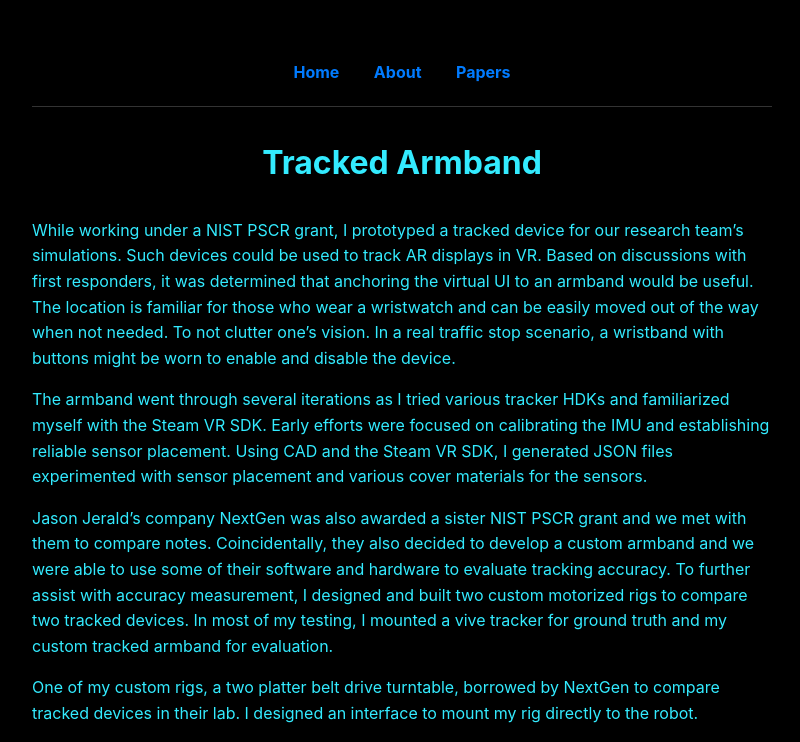
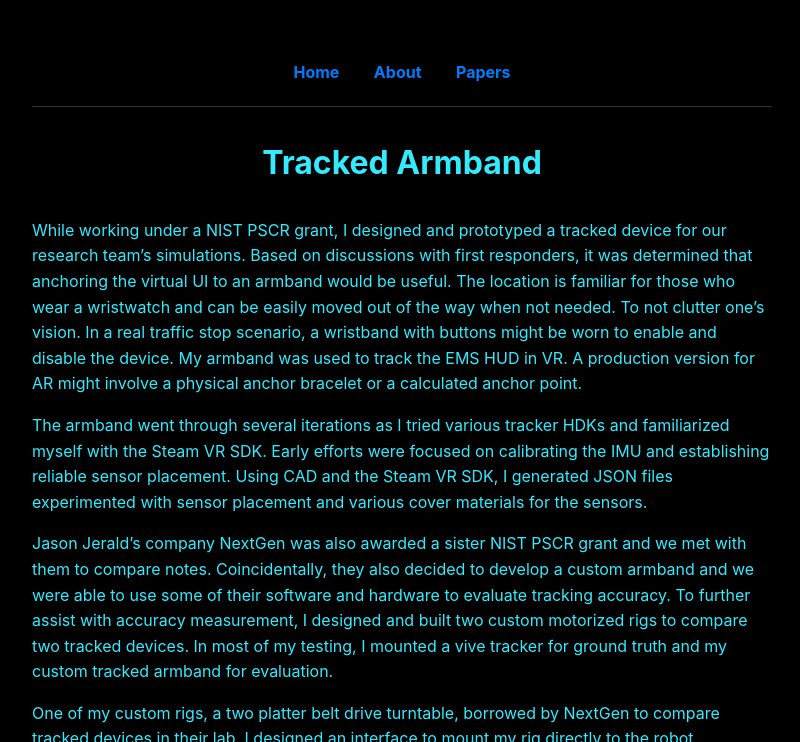
Before and after one commit to tenorvis/portfolio, a Jekyll site: the page built from _projects/armband.md, in a window 1280 px wide and 900 px high, cut to the strip 0-742 px from the top of the window. Shown: the whole strip, without its empty margins (238-1038 px from the left). Built offline with Jekyll 4.4.1, drawn with Linux system fonts in a browser that asks for light colours.

Commit message:
Added armband anchor point info to description

```diff
--- a/_projects/armband.md
+++ b/_projects/armband.md
@@ -43,7 +43,7 @@
 
 ---
 
-While working under a NIST PSCR grant, I prototyped a tracked device for our research team's simulations. Such devices could be used to track AR displays in VR. Based on discussions with first responders, it was determined that anchoring the virtual UI to an armband would be useful. The location is familiar for those who wear a wristwatch and can be easily moved out of the way when not needed. To not clutter one’s vision. In a real traffic stop scenario, a wristband with buttons might be worn to enable and disable the device.
+While working under a NIST PSCR grant, I designed and prototyped a tracked device for our research team's simulations. Based on discussions with first responders, it was determined that anchoring the virtual UI to an armband would be useful. The location is familiar for those who wear a wristwatch and can be easily moved out of the way when not needed. To not clutter one’s vision. In a real traffic stop scenario, a wristband with buttons might be worn to enable and disable the device. My armband was used to track the EMS HUD in VR. A production version for AR might involve a physical anchor bracelet or a calculated anchor point.
 
 The armband went through several iterations as I tried various tracker HDKs and familiarized myself with the Steam VR SDK. Early efforts were focused on calibrating the IMU and establishing reliable sensor placement. Using CAD and the Steam VR SDK, I generated JSON files experimented with sensor placement and various cover materials for the sensors.
 
```
